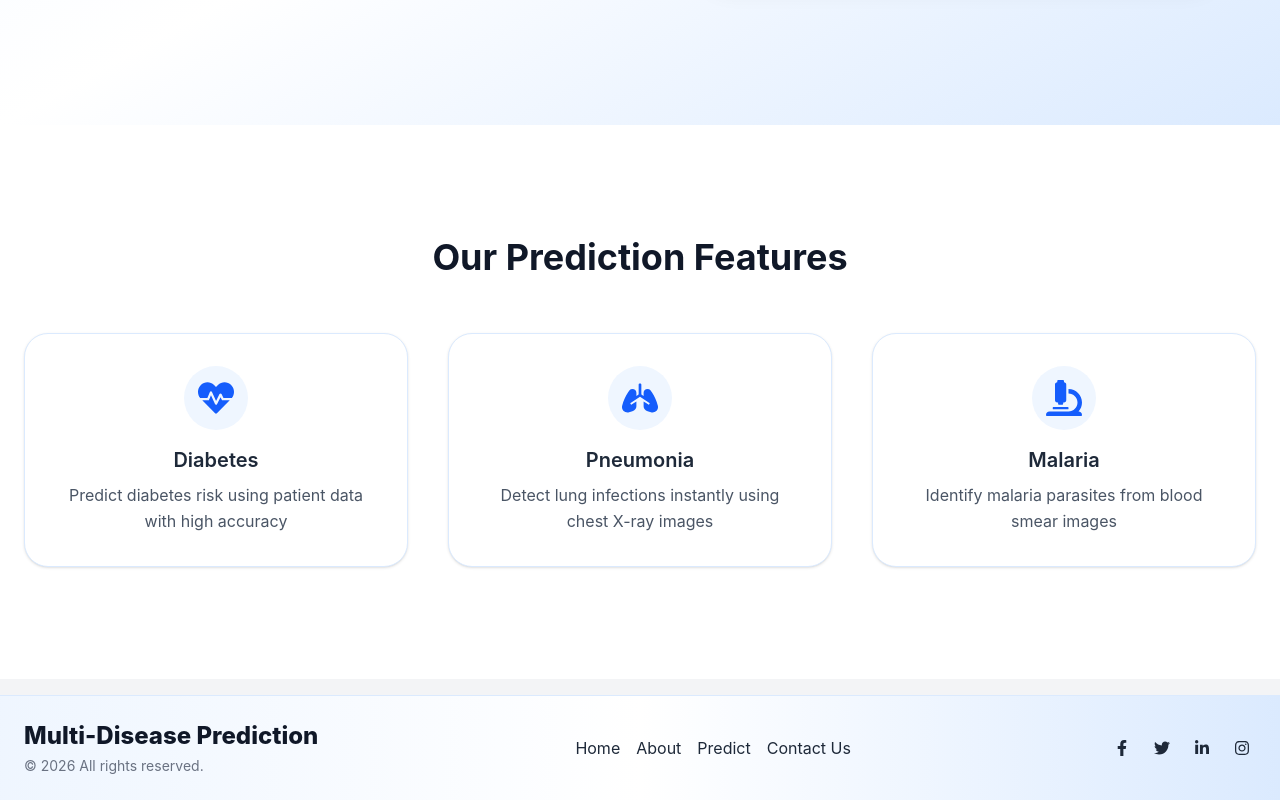
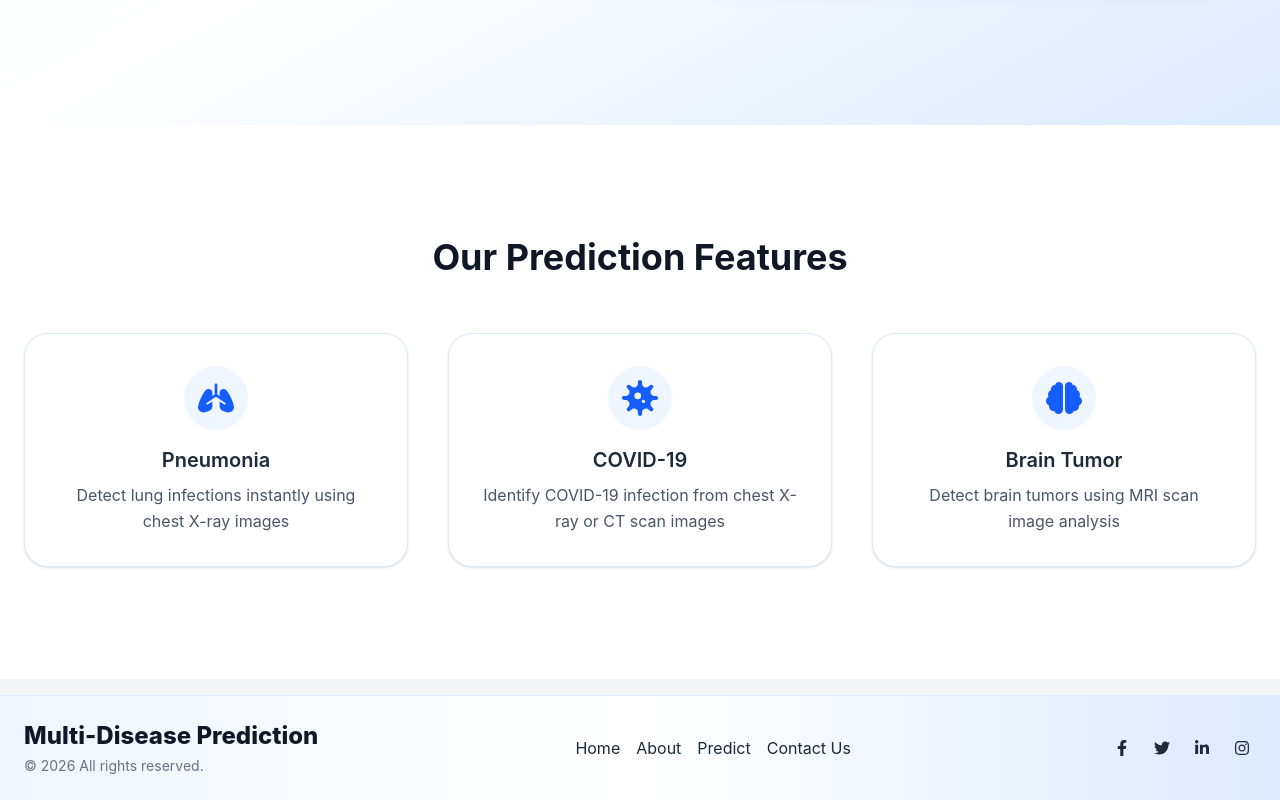
Before and after one commit to Blackfinite/Multi-Dis, a React (Vite) app: page / in a window 1280 px wide. Shown: the part 659-1459 px from the top of the page. Built offline with nearby package versions, Linux system fonts and the light colour scheme.

Commit message:
Initial commit - disease prediction app

```diff
--- a/src/pages/Home.jsx
+++ b/src/pages/Home.jsx
@@ -1,25 +1,24 @@
 import { Link } from "react-router-dom";
-import { FaHeartbeat, FaLungs, FaMicroscope } from "react-icons/fa";
+import { FaLungs, FaVirus, FaBrain } from "react-icons/fa";
 
 // 🔹 FEATURES DATA
 const features = [
-  {
-    icon: FaHeartbeat,
-    title: "Diabetes",
-    description: "Predict diabetes risk using patient data with high accuracy",
-  },
   {
     icon: FaLungs,
     title: "Pneumonia",
     description: "Detect lung infections instantly using chest X-ray images",
   },
   {
-    icon: FaMicroscope,
-    title: "Malaria",
-    description: "Identify malaria parasites from blood smear images",
+    icon: FaVirus,
+    title: "COVID-19",
+    description: "Identify COVID-19 infection from chest X-ray or CT scan images",
+  },
+  {
+    icon: FaBrain,
+    title: "Brain Tumor",
+    description: "Detect brain tumors using MRI scan image analysis",
   },
 ];
-
 export default function Home() {
   return (
     <div className="bg-white min-h-screen font-[Inter] overflow-x-hidden">
--- a/src/pages/Predictions.jsx
+++ b/src/pages/Predictions.jsx
@@ -1,12 +1,28 @@
 import { useState } from "react";
-import { FaHeartbeat, FaLungs, FaMicroscope } from "react-icons/fa";
+import { FaLungs, FaVirus, FaBrain } from "react-icons/fa";
 import ImageUpload from "../components/ImageUpload";
 import PredictionCard from "../components/PredictionCard";
 
+// 🔹 UPDATED DISEASES
 const diseases = [
-  { id: "diabetes", name: "Diabetes", description: "Predict diabetes risk" },
-  { id: "pneumonia", name: "Pneumonia", description: "Predict lung infection" },
-  { id: "malaria", name: "Malaria", description: "Predict malaria from blood smear" },
+  {
+    id: "pneumonia",
+    name: "Pneumonia",
+    description: "Detect lung infections using chest X-ray images",
+    icon: FaLungs,
+  },
+  {
+    id: "covid",
+    name: "COVID-19",
+    description: "Identify COVID-19 infection from X-ray or CT scans",
+    icon: FaVirus,
+  },
+  {
+    id: "brain",
+    name: "Brain Tumor",
+    description: "Detect brain tumors using MRI scan analysis",
+    icon: FaBrain,
+  },
 ];
 
 export default function Predictions() {
@@ -15,15 +31,13 @@ export default function Predictions() {
   const [result, setResult] = useState(null);
   const [loading, setLoading] = useState(false);
 
-  // Dummy prediction function (no backend required)
+  // 🔹 Dummy prediction function
   const handlePredict = async () => {
     if (!file || !selectedDisease) return;
     setLoading(true);
 
-    // simulate prediction delay
     await new Promise((res) => setTimeout(res, 1000));
 
-    // set fake result
     setResult({
       disease: selectedDisease.name,
       confidence: (Math.random() * 100).toFixed(2) + "%",
@@ -32,46 +46,49 @@ export default function Predictions() {
     setLoading(false);
   };
 
+  // 🔹 DISEASE SELECTION SCREEN
   if (!selectedDisease) {
-    const diseaseIcons = {
-      diabetes: <FaHeartbeat className="text-blue-600 w-10 h-10 mb-2" />,
-      pneumonia: <FaLungs className="text-blue-600 w-10 h-10 mb-2" />,
-      malaria: <FaMicroscope className="text-blue-600 w-10 h-10 mb-2" />,
-    };
-
     return (
       <div className="p-6 max-w-4xl mx-auto font-[Inter] bg-white">
-        <h1 className="text-2xl sm:text-3xl font-extrabold mb-8 text-center text-gray-900 leading-snug">
+        <h1 className="text-2xl sm:text-3xl font-extrabold mb-8 text-center text-gray-900">
           Select a Disease
         </h1>
 
         <div className="grid grid-cols-1 sm:grid-cols-2 md:grid-cols-3 gap-6">
-          {diseases.map((d) => (
+          {diseases.map((d) => {
+            const Icon = d.icon;
+
+            return (
               <div
                 key={d.id}
                 className="bg-white rounded-2xl p-6 border border-blue-100 shadow-sm hover:shadow-lg transform hover:-translate-y-1 transition cursor-pointer flex flex-col items-center text-center"
                 onClick={() => setSelectedDisease(d)}
               >
-              {diseaseIcons[d.id]}
+                {/* ICON */}
+                <Icon className="text-blue-600 w-10 h-10 mb-2" />
 
-              <h2 className="text-xl sm:text-2xl font-bold mb-1 text-gray-900 leading-snug">
+                {/* TITLE */}
+                <h2 className="text-xl sm:text-2xl font-bold mb-1 text-gray-900">
                   {d.name}
                 </h2>
 
-              <p className="text-gray-600 text-sm md:text-base leading-snug">
+                {/* DESCRIPTION */}
+                <p className="text-gray-600 text-sm md:text-base">
                   {d.description}
                 </p>
               </div>
-          ))}
+            );
+          })}
         </div>
       </div>
     );
   }
 
+  // 🔹 PREDICTION SCREEN
   return (
     <div className="p-4 max-w-3xl mx-auto font-[Inter] bg-white">
       <button
-        className="mb-3 text-blue-600 font-semibold hover:underline text-sm transition-colors duration-300"
+        className="mb-3 text-blue-600 font-semibold hover:underline text-sm"
         onClick={() => {
           setSelectedDisease(null);
           setFile(null);
@@ -81,7 +98,7 @@ export default function Predictions() {
         ← Back to Diseases
       </button>
 
-      <h1 className="text-2xl sm:text-3xl font-extrabold mb-4 text-center text-gray-900 leading-snug">
+      <h1 className="text-2xl sm:text-3xl font-extrabold mb-4 text-center text-gray-900">
         {selectedDisease.name} Prediction
       </h1>
 
@@ -92,7 +109,7 @@ export default function Predictions() {
 
             <button
               onClick={handlePredict}
-              className="mt-3 w-full bg-blue-600 text-white py-2.5 rounded-lg shadow-sm font-semibold hover:bg-blue-700 transform hover:scale-105 transition-all duration-300 text-base"
+              className="mt-3 w-full bg-blue-600 text-white py-2.5 rounded-lg shadow-sm font-semibold hover:bg-blue-700 transform hover:scale-105 transition-all duration-300"
             >
               {loading ? "Predicting..." : "Predict"}
             </button>
```
Lines whose indentation alone changed are shown as unchanged.
